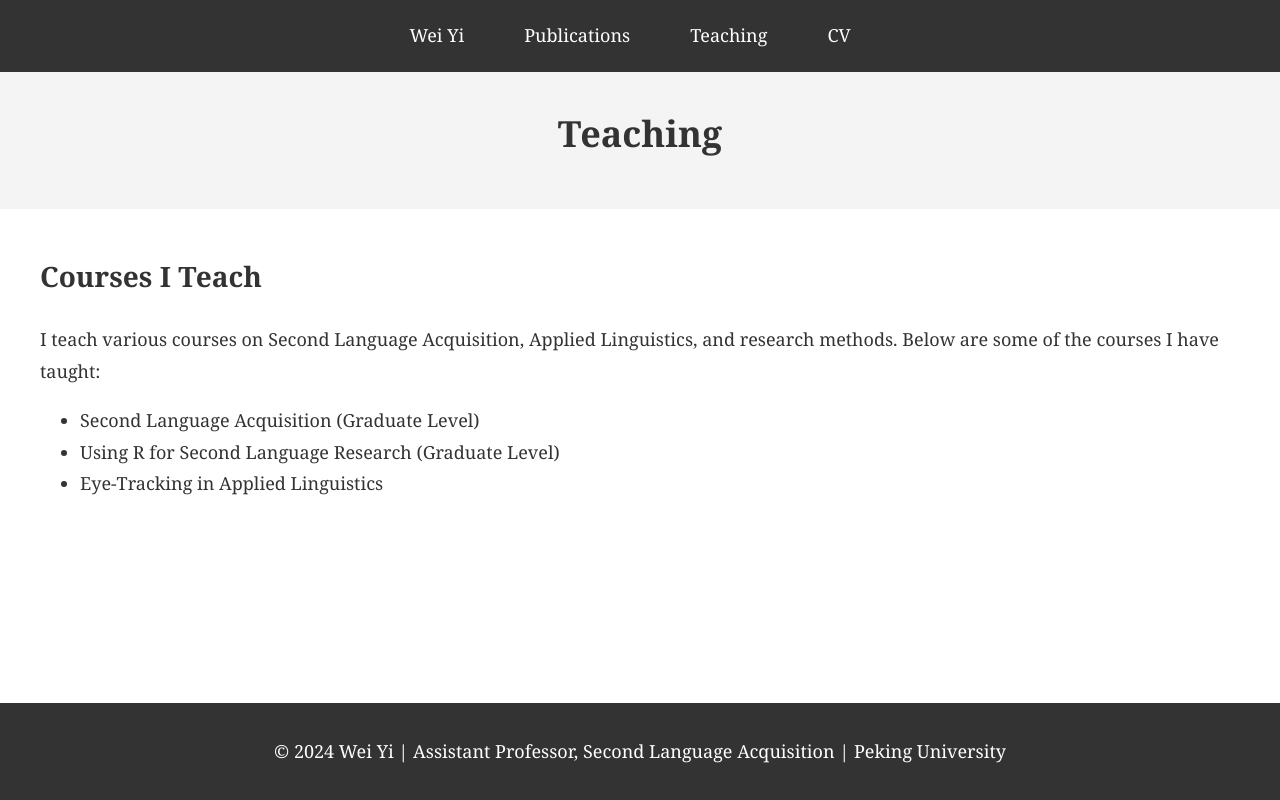
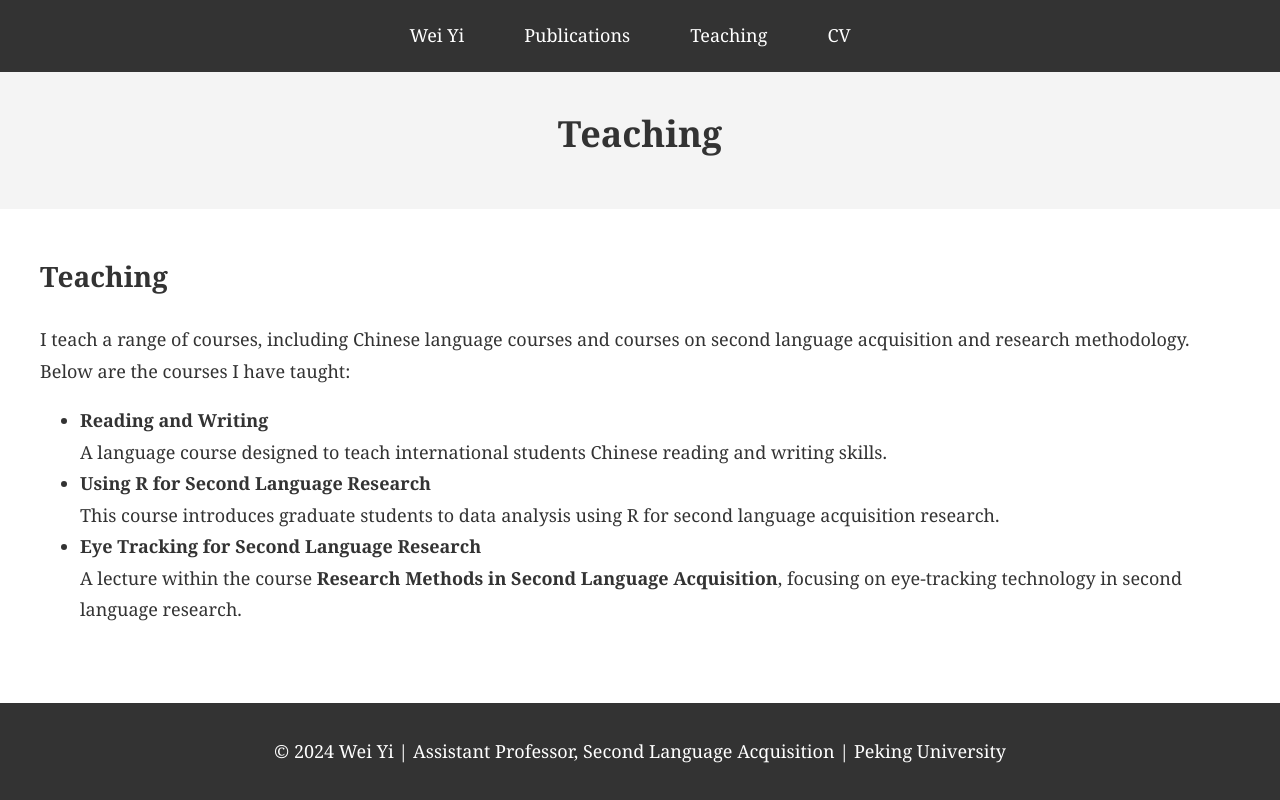
Before and after one commit to weiyisla/weiyisla.github.io, a plain HTML site: page teaching.html in a window 1280 px wide. Drawn offline with Linux system fonts and the light colour scheme.

Commit message:
Update teaching.html

```diff
--- a/teaching.html
+++ b/teaching.html
@@ -24,12 +24,17 @@
 
   <!-- Teaching Content Section -->
   <section id="teaching">
-    <h2>Courses I Teach</h2>
-    <p>I teach various courses on Second Language Acquisition, Applied Linguistics, and research methods. Below are some of the courses I have taught:</p>
+    <h2>Teaching</h2>
+    <p>I teach a range of courses, including Chinese language courses and courses on second language acquisition and research methodology. Below are the courses I have taught:</p>
     <ul>
-      <li>Second Language Acquisition (Graduate Level)</li>
-      <li>Using R for Second Language Research (Graduate Level)</li>
-      <li>Eye-Tracking in Applied Linguistics</li>
+      <li><strong>Reading and Writing</strong><br>
+      A language course designed to teach international students Chinese reading and writing skills.</li>
+
+      <li><strong>Using R for Second Language Research</strong><br>
+      This course introduces graduate students to data analysis using R for second language acquisition research.</li>
+
+      <li><strong>Eye Tracking for Second Language Research</strong><br>
+      A lecture within the course <strong>Research Methods in Second Language Acquisition</strong>, focusing on eye-tracking technology in second language research.</li>
     </ul>
   </section>
 
```
